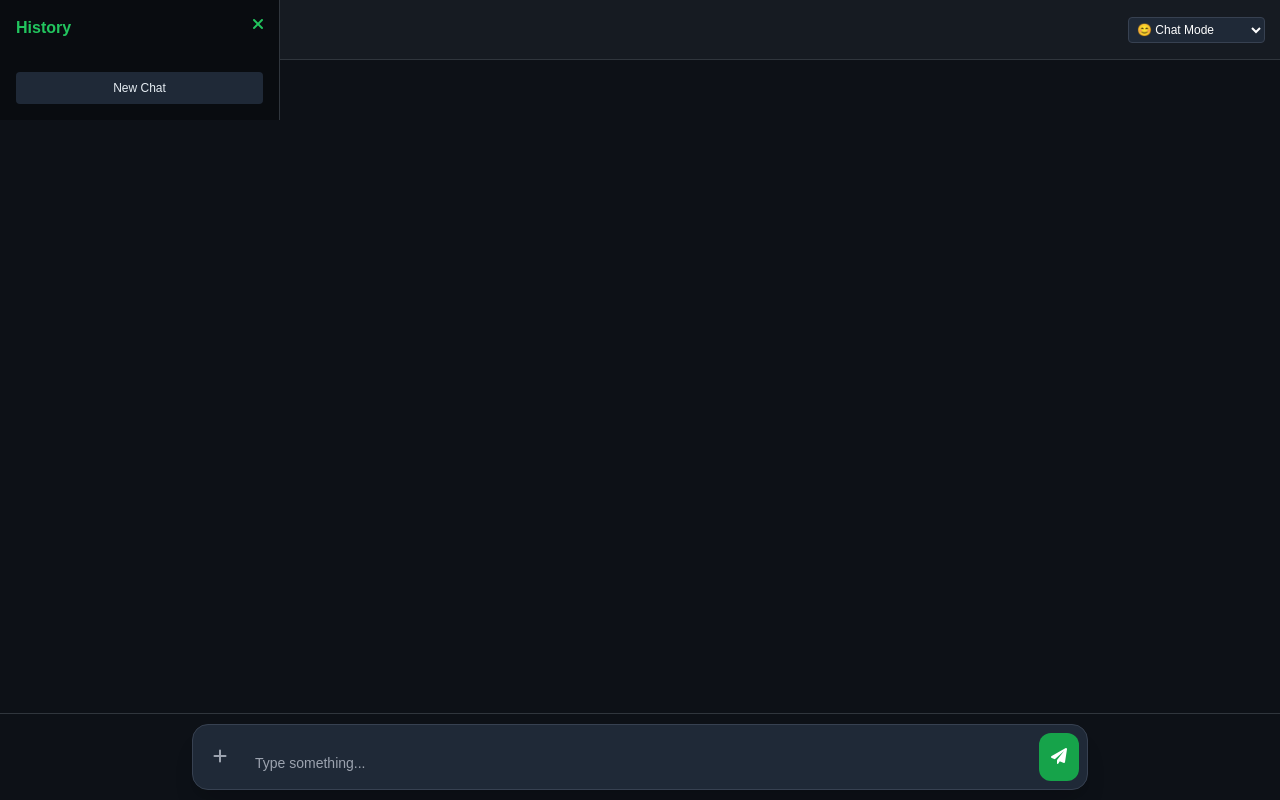
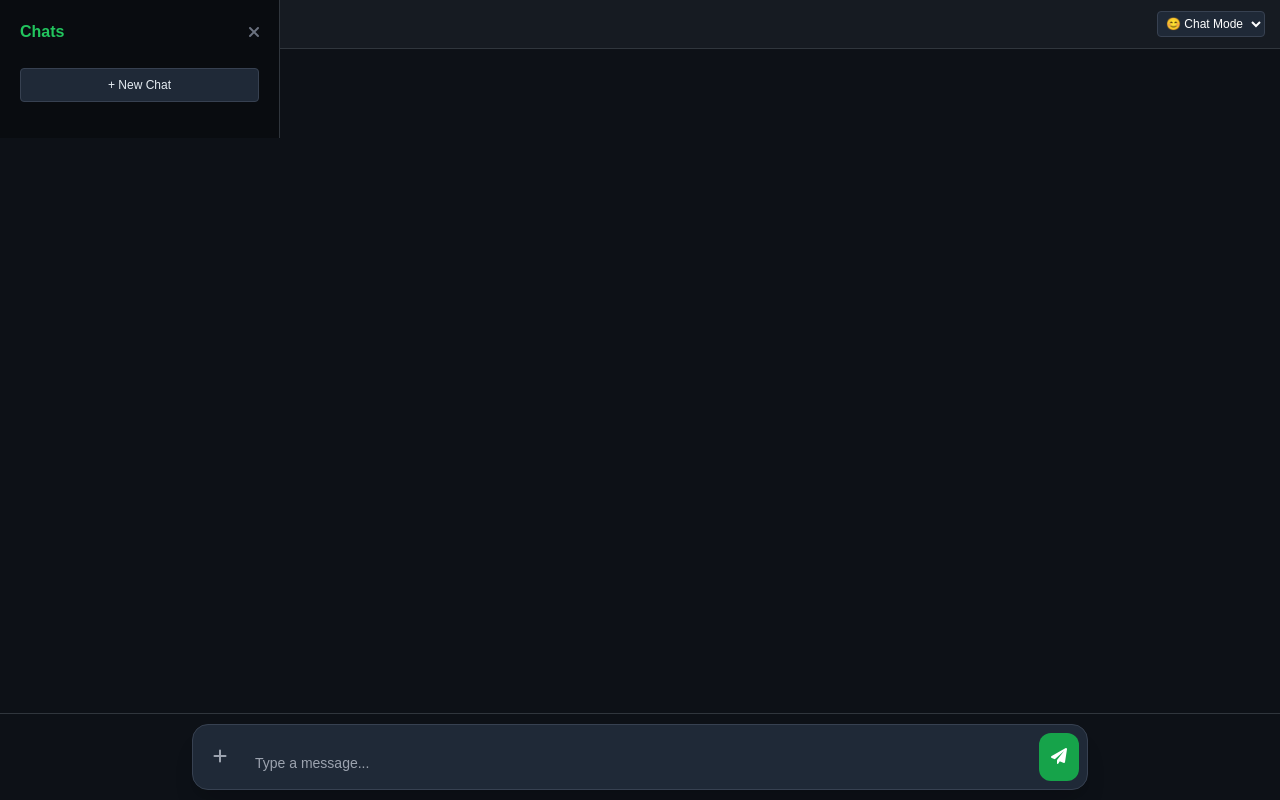
Before and after one commit to marslan-786/Personal-Ai, a website: page public/index.html in a window 1280 px wide. Both pictures are taken after a click on the icon 23 px from the left and 29 px from the top of the page. Drawn offline with nearby package versions, Linux system fonts and the light colour scheme; no server answers.

Commit message:
Update index.html

```diff
--- a/public/index.html
+++ b/public/index.html
@@ -10,44 +10,45 @@
     <link rel="stylesheet" href="https://cdnjs.cloudflare.com/ajax/libs/highlight.js/11.8.0/styles/github-dark.min.css">
     <script src="https://cdnjs.cloudflare.com/ajax/libs/highlight.js/11.8.0/highlight.min.js"></script>
     <style>
-        body { background: #0d1117; color: #e6edf3; font-family: sans-serif; margin: 0; height: 100vh; display: flex; flex-direction: column; overflow: hidden; }
+        body { background: #0d1117; color: #e6edf3; font-family: sans-serif; height: 100vh; display: flex; flex-direction: column; margin: 0; }
 
-        /* ایج ٹو ایج فکس */
-        header { flex-shrink: 0; height: 60px; background: #161b22; border-bottom: 1px solid #30363d; display: flex; align-items: center; justify-content: space-between; padding: 0 15px; width: 100%; z-index: 100; }
+        header { flex-shrink: 0; background: #161b22; border-bottom: 1px solid #30363d; display: flex; align-items: center; justify-content: space-between; padding: 10px 15px; z-index: 100; }
 
-        #chat-window { flex-grow: 1; overflow-y: auto; padding: 20px; display: flex; flex-direction: column; gap: 20px; scroll-behavior: smooth; }
+        #chat-window { flex: 1; overflow-y: auto; padding: 20px; display: flex; flex-direction: column; gap: 20px; scroll-behavior: smooth; }
 
-        footer { flex-shrink: 0; background: #0d1117; border-top: 1px solid #30363d; padding: 10px; width: 100%; z-index: 100; }
+        /* ان پٹ فیلڈ فکس - اب کبھی غائب نہیں ہوگی */
+        footer { flex-shrink: 0; background: #0d1117; border-top: 1px solid #30363d; padding: 10px; z-index: 100; width: 100%; }
 
-        .msg-bubble { max-width: 88%; padding: 12px; border-radius: 15px; position: relative; line-height: 1.6; }
-        .user-msg { align-self: flex-end; background: #238636; color: white; border-bottom-right-radius: 2px; }
+        #sidebar { position: fixed; inset-y: 0; left: -280px; width: 280px; background: #090c10; transition: 0.3s; z-index: 1000; border-right: 1px solid #30363d; padding: 20px; }
+        #sidebar.active { left: 0; }
+
+        .msg-bubble { max-width: 88%; padding: 12px; border-radius: 18px; line-height: 1.6; }
+        .user-msg { align-self: flex-end; background: #238636; border-bottom-right-radius: 2px; }
         .bot-msg { align-self: flex-start; background: #21262d; border: 1px solid #30363d; border-bottom-left-radius: 2px; }
 
-        .code-header { background: #161b22; border: 1px solid #30363d; border-bottom: none; display: flex; justify-content: space-between; padding: 6px 12px; border-radius: 8px 8px 0 0; font-size: 11px; margin-top: 10px; }
-        pre { margin-top: 0 !important; border-radius: 0 0 8px 8px !important; }
-
-        #sidebar { position: fixed; inset-y: 0; left: -280px; width: 280px; background: #090c10; transition: 0.3s; z-index: 1000; border-right: 1px solid #30363d; }
-        #sidebar.active { left: 0; }
         .chat-img { width: 100%; max-width: 250px; border-radius: 10px; margin-bottom: 8px; border: 1px solid #444; }
         #scroll-down-btn { position: fixed; bottom: 100px; right: 20px; background: #238636; width: 40px; height: 40px; border-radius: 50%; display: none; align-items: center; justify-content: center; z-index: 60; color: white; cursor: pointer; }
     </style>
 </head>
 <body>
 
-    <aside id="sidebar" class="p-4 flex flex-col">
-        <h2 class="text-green-500 font-bold mb-4 flex justify-between">History <i onclick="toggleSidebar()" class="fas fa-times cursor-pointer"></i></h2>
-        <div id="history-list" class="space-y-2 text-sm overflow-y-auto flex-1"></div>
-        <button onclick="location.reload()" class="mt-4 p-2 bg-gray-800 rounded text-xs">New Chat</button>
+    <aside id="sidebar">
+        <div class="flex justify-between items-center mb-6">
+            <h2 class="text-green-500 font-bold">Chats</h2>
+            <i onclick="toggleSidebar()" class="fas fa-times cursor-pointer text-gray-500"></i>
+        </div>
+        <button onclick="newSession()" class="w-full mb-4 p-2 bg-gray-800 rounded text-xs border border-gray-700 hover:bg-gray-700 transition"> + New Chat</button>
+        <div id="history-list" class="space-y-2 text-sm overflow-y-auto h-[70%]"></div>
     </aside>
 
     <header>
         <div class="flex items-center gap-3">
-            <i onclick="toggleSidebar()" class="fas fa-bars text-xl cursor-pointer text-gray-400 hover:text-white"></i>
-            <span class="font-bold text-green-500">PRO CODER AI</span>
+            <i onclick="toggleSidebar()" class="fas fa-bars text-xl cursor-pointer text-gray-400"></i>
+            <span class="font-bold text-green-500 text-sm md:text-lg">PRO CODER AI</span>
         </div>
-        <select id="mode-selector" class="bg-gray-800 text-xs border border-gray-700 rounded p-1 text-white outline-none">
+        <select id="mode-selector" class="bg-gray-800 text-xs border border-gray-700 rounded p-1 text-white">
             <option value="chat">😊 Chat Mode</option>
-            <option value="pro">💻 Pro Coder Mode</option>
+            <option value="pro">💻 Pro Coder</option>
         </select>
     </header>
 
@@ -57,16 +58,15 @@
 
     <footer>
         <div class="max-w-4xl mx-auto">
-            <div id="preview-box" class="hidden mb-2">
-                <div class="relative inline-block">
-                    <img id="image-preview" src="" class="w-20 h-20 object-cover rounded border-2 border-green-500 shadow-lg">
-                    <div class="absolute -top-2 -right-2 bg-red-600 rounded-full w-5 h-5 flex items-center justify-center text-white text-[10px] cursor-pointer" onclick="clearPreview()">×</div>
-                </div>
+            <div id="preview-box" class="hidden mb-2 relative inline-block">
+                <img id="image-preview" src="" class="w-16 h-16 object-cover rounded border-2 border-green-500 shadow-lg">
+                <span class="absolute -top-2 -right-2 bg-red-600 rounded-full w-5 h-5 flex items-center justify-center text-white text-[10px] cursor-pointer" onclick="clearPreview()">×</span>
             </div>
+
             <div class="flex items-end gap-2 bg-gray-800 rounded-2xl p-2 border border-gray-700 shadow-xl">
                 <input type="file" id="file-input" class="hidden" accept="image/*" onchange="handleFile(event)">
-                <button onclick="document.getElementById('file-input').click()" class="p-3 text-gray-400 hover:text-green-500 transition"><i class="fas fa-plus"></i></button>
-                <textarea id="user-input" placeholder="Type something..." rows="1" class="flex-1 bg-transparent border-none outline-none p-2 text-white resize-none text-sm" oninput="this.style.height='auto';this.style.height=this.scrollHeight+'px'"></textarea>
+                <button onclick="document.getElementById('file-input').click()" class="p-3 text-gray-400 hover:text-green-500"><i class="fas fa-plus"></i></button>
+                <textarea id="user-input" placeholder="Type a message..." rows="1" class="flex-1 bg-transparent border-none outline-none p-2 text-white resize-none text-sm" oninput="this.style.height='auto';this.style.height=this.scrollHeight+'px'"></textarea>
                 <button id="action-btn" onclick="handleAction()" class="bg-green-600 p-3 rounded-xl text-white transition"><i id="action-icon" class="fas fa-paper-plane"></i></button>
             </div>
         </div>
```
